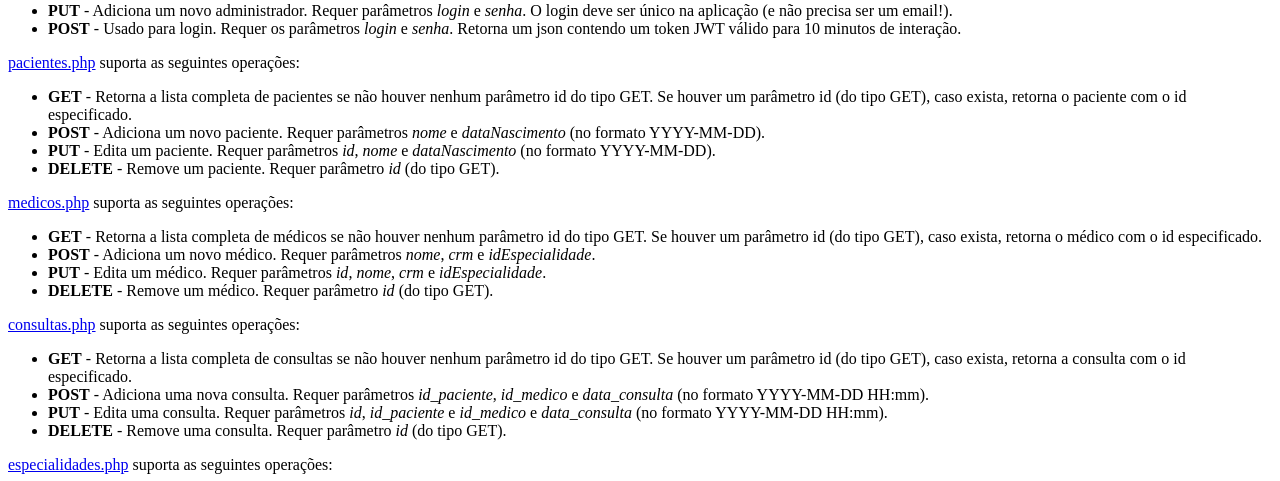
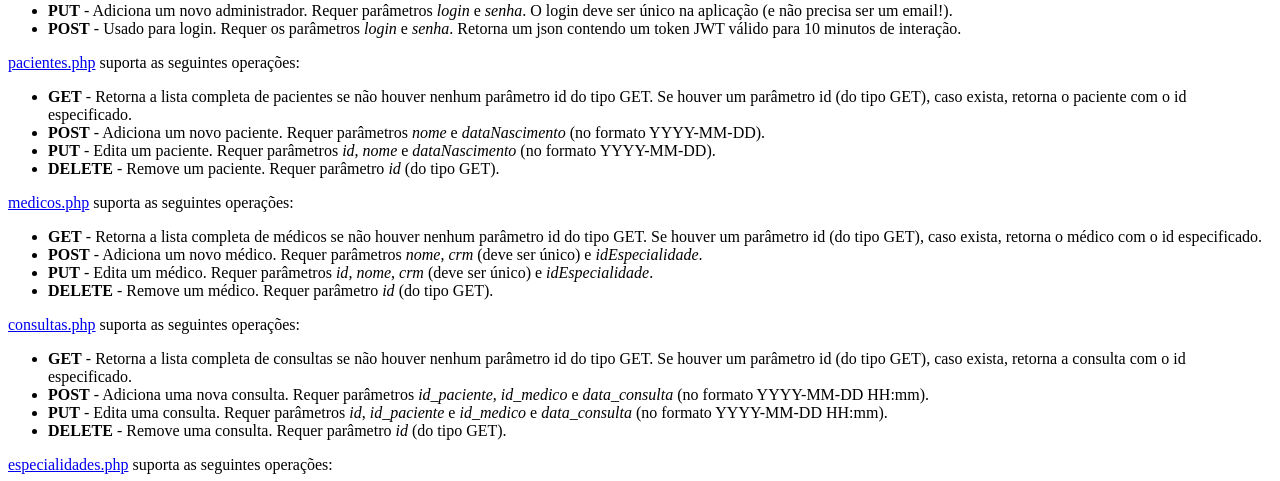
Before and after one commit to cauegastaldi/pw2-clinica-medica, a PHP site: page / in a window 1280 px wide. Shown: the part 215-696 px from the top of the page. Run offline with PHP 8.4, Linux system fonts and the light colour scheme.

Commit message:
Update index.php

```diff
--- a/index.php
+++ b/index.php
@@ -35,8 +35,8 @@
     <p><a href="medicos.php">medicos.php</a> suporta as seguintes operações:</p>
     <ul>
         <li><b>GET</b> - Retorna a lista completa de médicos se não houver nenhum parâmetro id do tipo GET. Se houver um parâmetro id (do tipo GET), caso exista, retorna o médico com o id especificado.</li>
-        <li><b>POST</b> - Adiciona um novo médico. Requer parâmetros <i>nome</i>, <i>crm</i> e <i>idEspecialidade</i>.</li>
-        <li><b>PUT</b> - Edita um médico. Requer parâmetros <i>id</i>, <i>nome</i>, <i>crm</i> e <i>idEspecialidade</i>.</li>
+        <li><b>POST</b> - Adiciona um novo médico. Requer parâmetros <i>nome</i>, <i>crm</i> (deve ser único) e <i>idEspecialidade</i>.</li>
+        <li><b>PUT</b> - Edita um médico. Requer parâmetros <i>id</i>, <i>nome</i>, <i>crm</i> (deve ser único) e <i>idEspecialidade</i>.</li>
         <li><b>DELETE</b> - Remove um médico. Requer parâmetro <i>id</i> (do tipo GET).</li>
     </ul>
     <p><a href="consultas.php">consultas.php</a> suporta as seguintes operações:</p>
```
